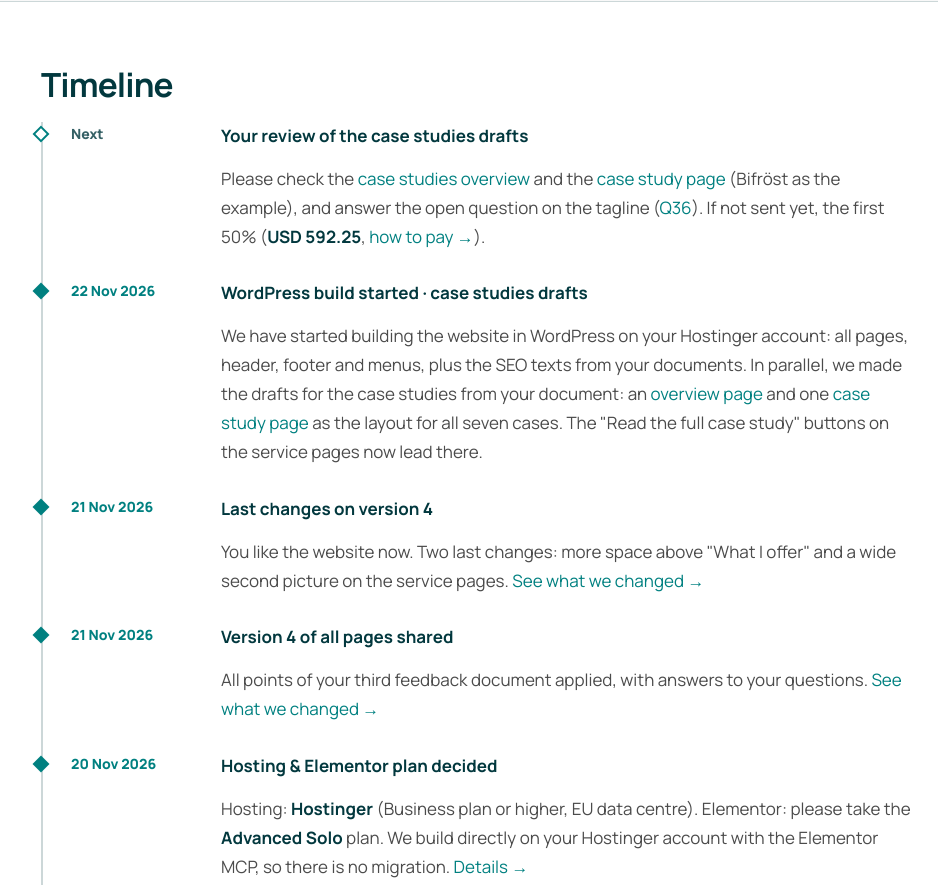
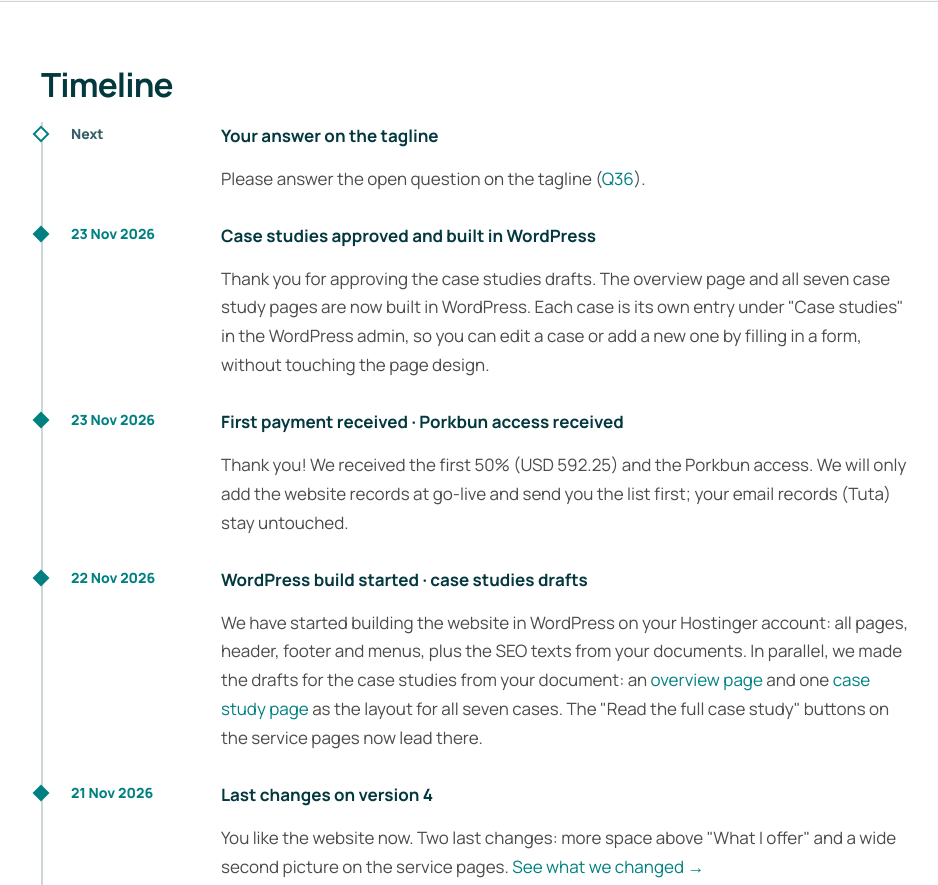
Before and after one commit to Saravanepic/U-Teal, a plain HTML site: page client-notes.html in a window 1280 px wide. Shown: the part 860-1745 px from the top of the page, without its empty margins (163-1101 px from the left). Drawn offline with Linux system fonts and the light colour scheme.

Commit message:
Client notes: first payment + Porkbun received, case studies built in WordPress
- Timeline: 23 Nov entries (first 50% received, Porkbun access received,
  case studies approved and built in WordPress); Next = tagline Q36
- Payment schedule: first 50% marked received
- Checklist: Porkbun access received
- Terms: removed the invoice details request

Co-Authored-By: Claude Opus 5.5 <noreply@anthropic.com>

```diff
--- a/client-notes.html
+++ b/client-notes.html
@@ -97,15 +97,35 @@
             <li class="tl-item tl-item--next">
               <span class="tl-item__date">Next</span>
               <div>
-                <p class="tl-item__title">Your review of the case studies drafts</p>
-                <p>
-                  Please check the
-                  <a href="case-studies.html">case studies overview</a> and the
-                  <a href="case-study-detail.html">case study page</a>
-                  (Bifröst as the example), and answer the open question on
-                  the tagline (<a href="#q36">Q36</a>). If not sent yet, the
-                  first 50% (<strong>USD 592.25</strong>,
-                  <a href="#how-to-pay">how to pay →</a>).
+                <p class="tl-item__title">Your answer on the tagline</p>
+                <p>
+                  Please answer the open question on the tagline
+                  (<a href="#q36">Q36</a>).
+                </p>
+              </div>
+            </li>
+            <li class="tl-item tl-item--done">
+              <span class="tl-item__date">23 Nov 2026</span>
+              <div>
+                <p class="tl-item__title">Case studies approved and built in WordPress</p>
+                <p>
+                  Thank you for approving the case studies drafts. The overview
+                  page and all seven case study pages are now built in
+                  WordPress. Each case is its own entry under "Case studies" in
+                  the WordPress admin, so you can edit a case or add a new one
+                  by filling in a form, without touching the page design.
+                </p>
+              </div>
+            </li>
+            <li class="tl-item tl-item--done">
+              <span class="tl-item__date">23 Nov 2026</span>
+              <div>
+                <p class="tl-item__title">First payment received · Porkbun access received</p>
+                <p>
+                  Thank you! We received the first 50% (USD 592.25) and the
+                  Porkbun access. We will only add the website records at
+                  go-live and send you the list first; your email records
+                  (Tuta) stay untouched.
                 </p>
               </div>
             </li>
@@ -1434,7 +1454,7 @@
               <tbody>
                 <tr><th>Elementor licence, plan <strong>Advanced Solo</strong> (<strong>required</strong>, purchased by you, <a href="#elementor-pro">see why</a>): licence key or account access</th><td>WordPress build</td><td><span class="status status--later">Before WordPress build</span></td></tr>
                 <tr><th>Hostinger WordPress hosting (purchased by you, <a href="#hostinger">see plan</a>): access for us via Hostinger's access manager (no password sharing needed)</th><td>Build &amp; go-live</td><td><span class="status status--later">Before WordPress build</span></td></tr>
-                <tr><th>Porkbun access for the website DNS records (we send you the list first, T1)</th><td>Going live, SSL</td><td><span class="status status--later">At build stage</span></td></tr>
+                <tr><th>Porkbun access for the website DNS records (we send you the list first, T1)</th><td>Going live, SSL</td><td><span class="status status--received">Received</span></td></tr>
                                 <tr><th>Analytics: Matomo runs inside your WordPress, no account needed (T2)</th><td>Analytics</td><td><span class="status status--received">Received</span></td></tr>
                 <tr><th>Domain registrar + email provider: Porkbun + Tuta (Q14)</th><td>Go-live, keeping email working</td><td><span class="status status--received">Received</span></td></tr>
               </tbody>
@@ -1902,7 +1922,7 @@
           <div class="table-wrap">
             <table class="price-table">
               <tbody>
-                <tr><th>50% after the HTML drafts are approved</th><td>USD 592.25</td></tr>
+                <tr><th>50% after the HTML drafts are approved · <span class="status status--received">Received 23 Nov 2026</span></th><td>USD 592.25</td></tr>
                 <tr><th>50% before the website goes live</th><td>USD 592.25</td></tr>
                 <tr class="price-table__total"><th>Total</th><td>USD 1,184.50</td></tr>
               </tbody>
@@ -1962,8 +1982,7 @@
             </li>
             <li>
               <strong>VAT:</strong> prices are a direct cost and do not include
-              VAT. For the invoice, please send your business name, address and
-              VAT ID (if any).
+              VAT.
             </li>
           </ul>
 
```
